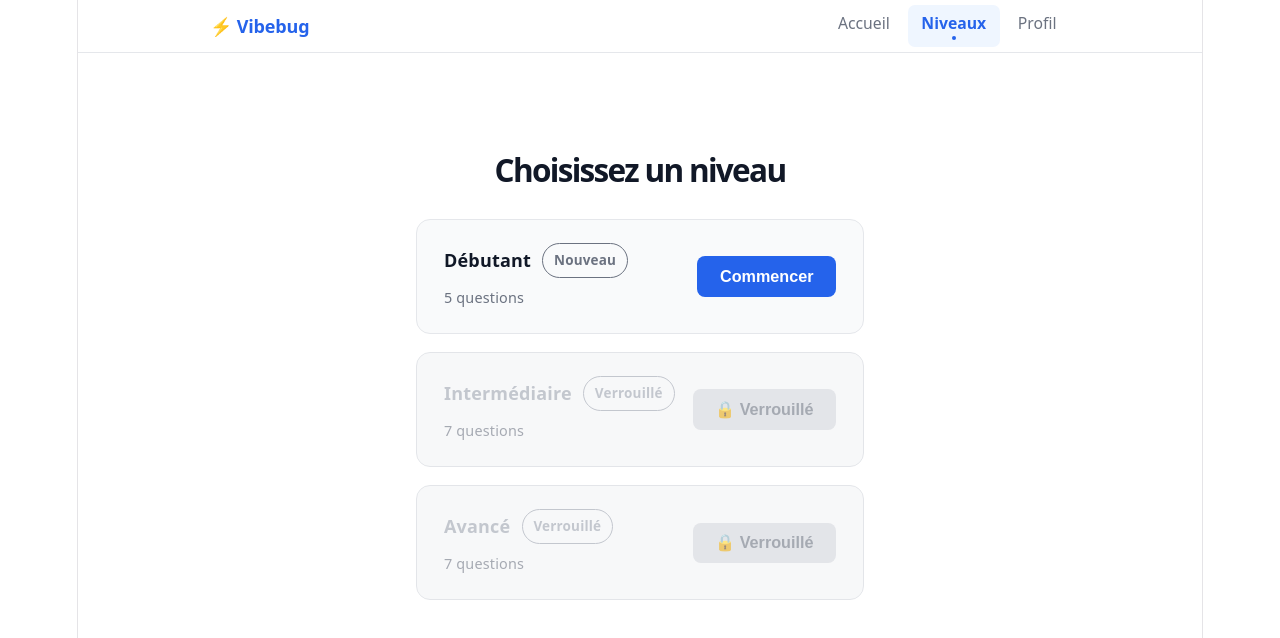
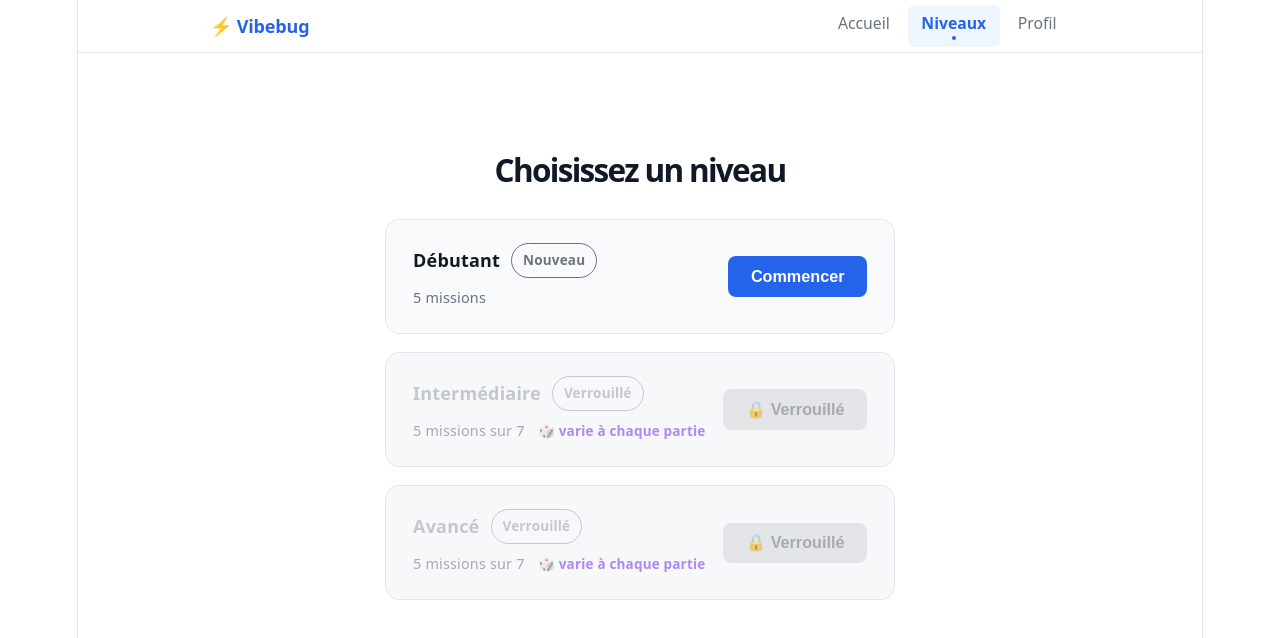
Before and after one commit to liabra/vibebug, a React (Vite) app: page /levels in a window 1280 px wide. Shown: the top 638 px of the page. Built offline with nearby package versions, Linux system fonts and the light colour scheme.

Commit message:
Clarify replayability and mission variety in the UI

```diff
--- a/src/components/LevelCard.jsx
+++ b/src/components/LevelCard.jsx
@@ -5,9 +5,10 @@ const STATUS = {
   done:      { label: 'Terminé',   color: '#16a34a', bg: '#f0fdf4', border: '#86efac' },
 }
 
-export default function LevelCard({ id, title, total, saved, locked, onStart }) {
+export default function LevelCard({ id, title, poolSize, sessionSize, saved, locked, onStart }) {
   const status = locked ? 'locked' : !saved ? 'new' : saved.completed ? 'done' : 'inProgress'
   const theme = STATUS[status]
+  const hasVariety = poolSize > sessionSize
 
   const btnLabel = locked ? '🔒 Verrouillé' : status === 'new' ? 'Commencer' : status === 'done' ? 'Rejouer' : 'Continuer'
 
@@ -21,18 +22,25 @@ export default function LevelCard({ id, title, total, saved, locked, onStart })
           </span>
         </div>
         <div style={styles.meta}>
-          <span style={styles.metaItem}>{total} questions</span>
+          {hasVariety ? (
+            <>
+              <span style={styles.metaItem}>{sessionSize} missions sur {poolSize}</span>
+              <span style={styles.replayChip}>🎲 varie à chaque partie</span>
+            </>
+          ) : (
+            <span style={styles.metaItem}>{sessionSize} missions</span>
+          )}
           {!locked && saved?.xp > 0 && (
             <span style={styles.xp}>⚡ {saved.xp} XP</span>
           )}
           {status === 'inProgress' && saved?.currentIndex != null && (
             <span style={styles.metaItem}>
-              Question {saved.currentIndex + 1} / {total}
+              Mission {saved.currentIndex + 1} / {sessionSize}
             </span>
           )}
           {status === 'done' && saved?.score != null && (
             <span style={styles.metaItem}>
-              Score : {saved.score} / {saved.total ?? total}
+              Score : {saved.score} / {saved.total ?? sessionSize}
             </span>
           )}
         </div>
@@ -92,6 +100,11 @@ const styles = {
     fontSize: '0.8rem',
     color: '#6b7280',
   },
+  replayChip: {
+    fontSize: '0.75rem',
+    color: '#7c3aed',
+    fontWeight: '600',
+  },
   xp: {
     fontSize: '0.8rem',
     fontWeight: '700',
--- a/src/pages/ChallengePage.jsx
+++ b/src/pages/ChallengePage.jsx
@@ -1,6 +1,18 @@
 import { useState, useEffect } from 'react'
 import { useParams, useNavigate } from 'react-router-dom'
 import { bashChallenges } from '../data/bashChallenges'
+
+const MISSIONS_PER_SESSION = 5
+
+function pickChallenges(all, n, savedIds) {
+  if (savedIds?.length) {
+    const set = new Set(savedIds)
+    const restored = all.filter((c) => set.has(c.id))
+    if (restored.length > 0) return restored
+  }
+  if (all.length <= n) return all
+  return [...all].sort(() => Math.random() - 0.5).slice(0, n)
+}
 
 const MISSION_META = {
   explain:    { icon: '🧠', label: 'Comprendre',       color: '#1d4ed8', bg: '#eff6ff', directive: 'Analyse ce code et comprends son comportement.' },
@@ -18,18 +30,25 @@ export default function ChallengePage() {
   const navigate = useNavigate()
 
   const level = bashChallenges[levelId]
-  const challenges = level?.challenges ?? []
   const STORAGE_KEY = `vibebug_${levelId}`
+  const savedProgress = loadProgress(STORAGE_KEY)
 
-  const [currentIndex, setCurrentIndex] = useState(() => loadProgress(STORAGE_KEY).currentIndex ?? 0)
+  const [challenges] = useState(() =>
+    pickChallenges(level?.challenges ?? [], MISSIONS_PER_SESSION, savedProgress.challengeIds)
+  )
+
+  const [currentIndex, setCurrentIndex] = useState(() => savedProgress.currentIndex ?? 0)
   const [selectedAnswer, setSelectedAnswer] = useState(null)
-  const [score, setScore] = useState(() => loadProgress(STORAGE_KEY).score ?? 0)
-  const [xp, setXp] = useState(() => loadProgress(STORAGE_KEY).xp ?? 0)
+  const [score, setScore] = useState(() => savedProgress.score ?? 0)
+  const [xp, setXp] = useState(() => savedProgress.xp ?? 0)
   const [xpFlash, setXpFlash] = useState(false)
   const [confirmTarget, setConfirmTarget] = useState(null)
 
   useEffect(() => {
-    localStorage.setItem(STORAGE_KEY, JSON.stringify({ currentIndex, score, xp }))
+    localStorage.setItem(
+      STORAGE_KEY,
+      JSON.stringify({ currentIndex, score, xp, challengeIds: challenges.map((c) => c.id) })
+    )
   }, [currentIndex, score, xp])
 
   useEffect(() => {
@@ -161,6 +180,12 @@ export default function ChallengePage() {
           }}
         />
       </div>
+
+      {level.challenges.length > challenges.length && (
+        <p style={styles.sessionHint}>
+          🎲 {challenges.length} missions sélectionnées sur {level.challenges.length} — la sélection varie à chaque partie
+        </p>
+      )}
 
       {(() => {
         const mission = MISSION_META[challenge.type]
@@ -297,6 +322,12 @@ const styles = {
     color: '#9f1239',
     marginBottom: '0.75rem',
     lineHeight: '1.4',
+  },
+  sessionHint: {
+    fontSize: '0.78rem',
+    color: '#6b7280',
+    fontStyle: 'italic',
+    margin: '0 0 1.25rem',
   },
   missionBadge: {
     display: 'inline-flex',
--- a/src/pages/LevelsPage.jsx
+++ b/src/pages/LevelsPage.jsx
@@ -2,6 +2,8 @@ import { useNavigate } from 'react-router-dom'
 import { bashChallenges } from '../data/bashChallenges'
 import LevelCard from '../components/LevelCard'
 import { getSaved, getLevelStatus } from '../utils/progressUtils'
+
+const MISSIONS_PER_SESSION = 5
 
 export default function LevelsPage() {
   const navigate = useNavigate()
@@ -27,7 +29,8 @@ export default function LevelsPage() {
               key={id}
               id={id}
               title={level.title}
-              total={level.challenges.length}
+              poolSize={level.challenges.length}
+              sessionSize={Math.min(MISSIONS_PER_SESSION, level.challenges.length)}
               saved={getSaved(id)}
               locked={locked}
               onStart={(levelId) => handleStart(levelId, locked)}
```
